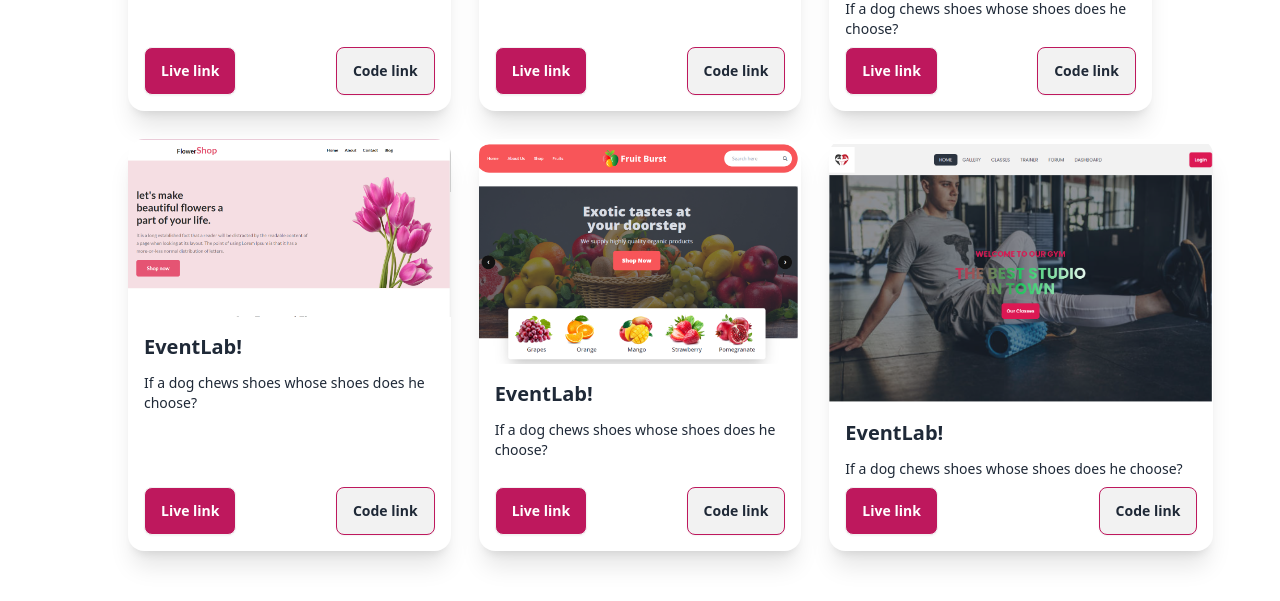
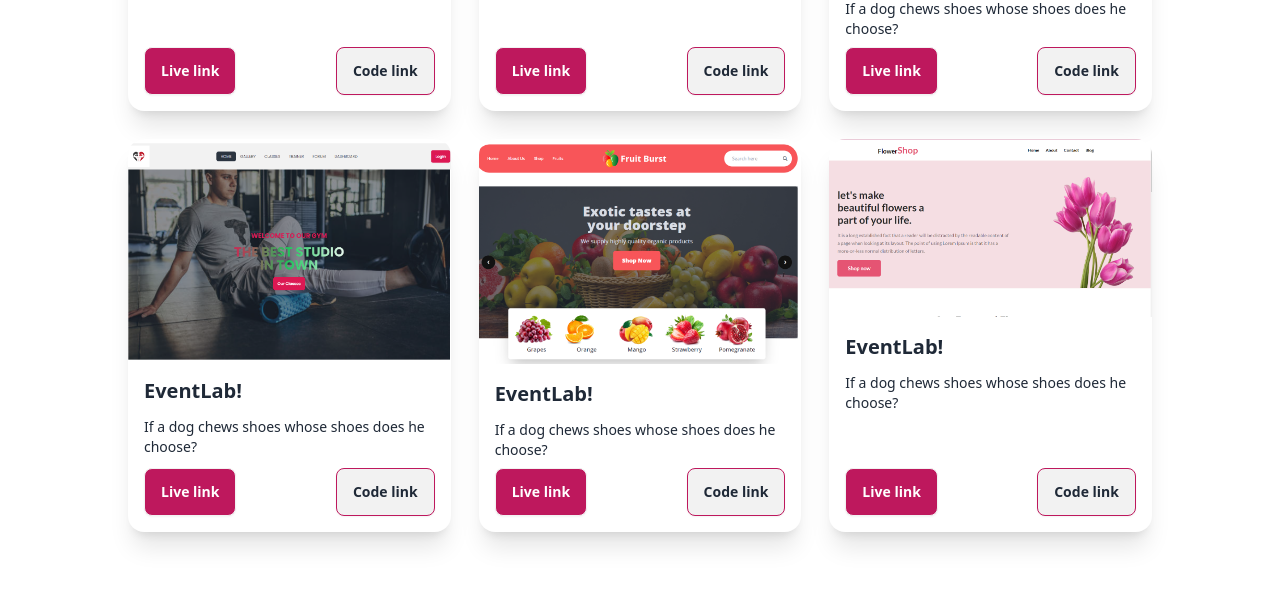
Before and after one commit to RashedAkash/next-portfolio, a Next.js app: page / in a window 1280 px wide. Shown: the part 1100-1701 px from the top of the page. Built offline with nearby package versions, Linux system fonts and the light colour scheme.

Commit message:
project link added

```diff
--- a/src/components/Project.jsx
+++ b/src/components/Project.jsx
@@ -22,10 +22,10 @@ const Project = () => {
           <h2 className="card-title">EventLab!</h2>
           <p>If a dog chews shoes whose shoes does he choose?</p>
           <div className="card-actions justify-between">
-            <a href="">
+            <a href="https://design-agency-alpha.vercel.app/">
               <button className="btn text-white bg-pink-700">Live link</button>
             </a>
-            <a href="">
+            <a href="https://github.com/RashedAkash/design-agency">
               <button className="btn border border-pink-700">Code link</button>
             </a>
           </div>
@@ -49,10 +49,10 @@ const Project = () => {
           <h2 className="card-title">EventLab!</h2>
           <p>If a dog chews shoes whose shoes does he choose?</p>
           <div className="card-actions justify-between">
-            <a href="">
+            <a href="https://portfolio-1bac8.web.app/">
               <button className="btn text-white bg-pink-700">Live link</button>
             </a>
-            <a href="">
+            <a href="https://github.com/RashedAkash/webWhiz">
               <button className="btn border border-pink-700">Code link</button>
             </a>
           </div>
@@ -76,16 +76,71 @@ const Project = () => {
           <h2 className="card-title">EventLab!</h2>
           <p>If a dog chews shoes whose shoes does he choose?</p>
           <div className="card-actions justify-between">
-            <a href="">
+            <a href="https://event-lab-551ad.web.app/">
               <button className="btn text-white bg-pink-700">Live link</button>
             </a>
-            <a href="">
+            <a href="https://github.com/RashedAkash/event-lab">
               <button className="btn border border-pink-700">Code link</button>
             </a>
           </div>
         </div>
       </div>
       {/* project-4 */}
+      <div className="card card-compact  bg-base-100 shadow-xl">
+        <figure>
+          <Image
+            src="/fitnesspng.png"
+            alt="ft"
+            width={350}
+            height={300}
+            style={{
+              width: "auto",
+              height: "auto",
+            }}
+          />
+        </figure>
+        <div className="card-body">
+          <h2 className="card-title">EventLab!</h2>
+          <p>If a dog chews shoes whose shoes does he choose?</p>
+          <div className="card-actions justify-between">
+            <a href="https://fitness-b1aa9.web.app/">
+              <button className="btn text-white bg-pink-700">Live link</button>
+            </a>
+            <a href="https://github.com/RashedAkash/fitness-gym">
+              <button className="btn border border-pink-700">Code link</button>
+            </a>
+          </div>
+        </div>
+      </div>
+
+      {/* project-5 */}
+      <div className="card card-compact  bg-base-100 shadow-xl">
+        <figure>
+          <Image
+            src="/fruit.png"
+            alt="fr"
+            width={350}
+            height={300}
+            style={{
+              width: "auto",
+              height: "auto",
+            }}
+          />
+        </figure>
+        <div className="card-body">
+          <h2 className="card-title">EventLab!</h2>
+          <p>If a dog chews shoes whose shoes does he choose?</p>
+          <div className="card-actions justify-between">
+            <a href="https://rashedakash.github.io/fruit-brust/">
+              <button className="btn text-white bg-pink-700">Live link</button>
+            </a>
+            <a href="https://github.com/RashedAkash/fruit-brust">
+              <button className="btn border border-pink-700">Code link</button>
+            </a>
+          </div>
+        </div>
+      </div>
+      {/* project-6 */}
       <div className="card card-compact  bg-base-100 shadow-xl">
         <figure>
           <Image
@@ -112,60 +167,6 @@ const Project = () => {
           </div>
         </div>
       </div>
-      {/* project-5 */}
-      <div className="card card-compact  bg-base-100 shadow-xl">
-        <figure>
-          <Image
-            src="/fruit.png"
-            alt="fr"
-            width={350}
-            height={300}
-            style={{
-              width: "auto",
-              height: "auto",
-            }}
-          />
-        </figure>
-        <div className="card-body">
-          <h2 className="card-title">EventLab!</h2>
-          <p>If a dog chews shoes whose shoes does he choose?</p>
-          <div className="card-actions justify-between">
-            <a href="">
-              <button className="btn text-white bg-pink-700">Live link</button>
-            </a>
-            <a href="">
-              <button className="btn border border-pink-700">Code link</button>
-            </a>
-          </div>
-        </div>
-      </div>
-      {/* project-6 */}
-      <div className="card card-compact w-96 bg-base-100 shadow-xl">
-        <figure>
-          <Image
-            src="/fitnesspng.png"
-            alt="ft"
-            width={350}
-            height={300}
-            style={{
-              width: "auto",
-              height: "auto",
-            }}
-          />
-        </figure>
-        <div className="card-body">
-          <h2 className="card-title">EventLab!</h2>
-          <p>If a dog chews shoes whose shoes does he choose?</p>
-          <div className="card-actions justify-between">
-            <a href="">
-              <button className="btn text-white bg-pink-700">Live link</button>
-            </a>
-            <a href="">
-              <button className="btn border border-pink-700">Code link</button>
-            </a>
-          </div>
-        </div>
-      </div>
     </div>
   );
 };
```
